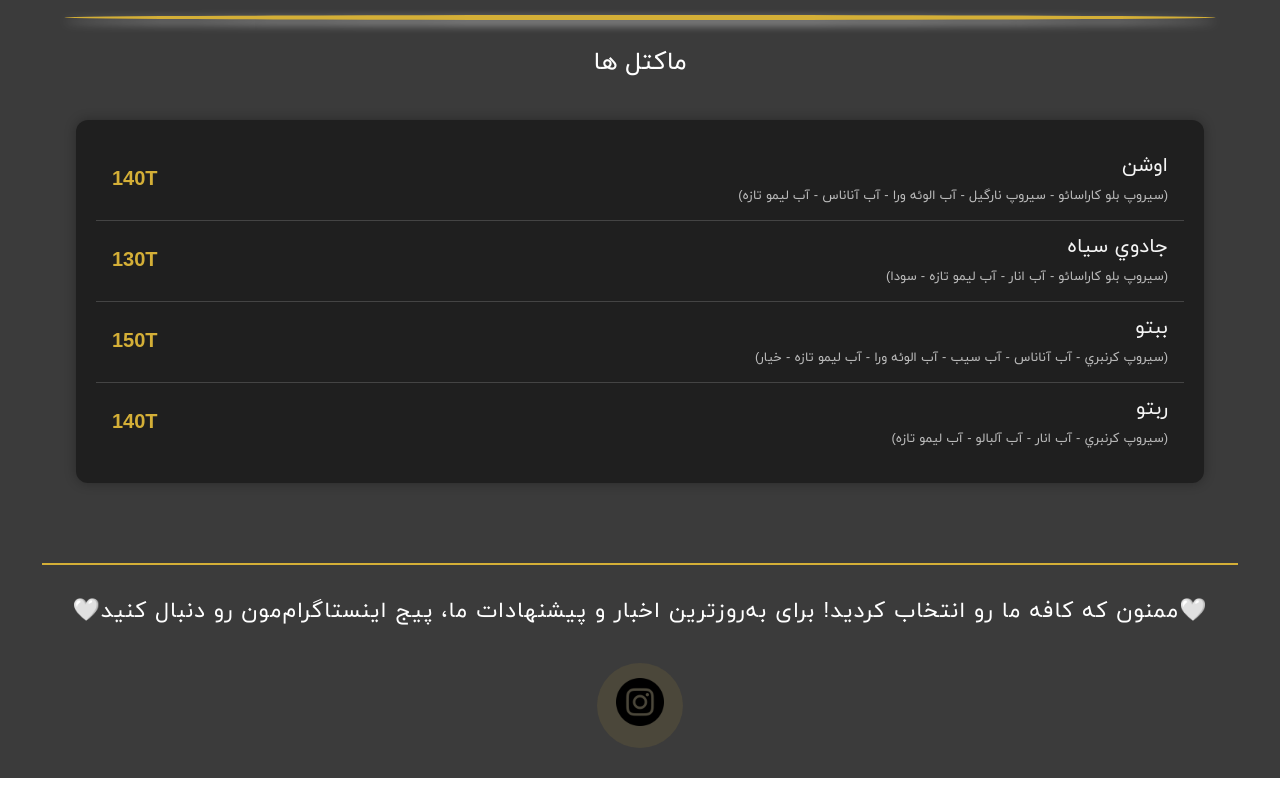
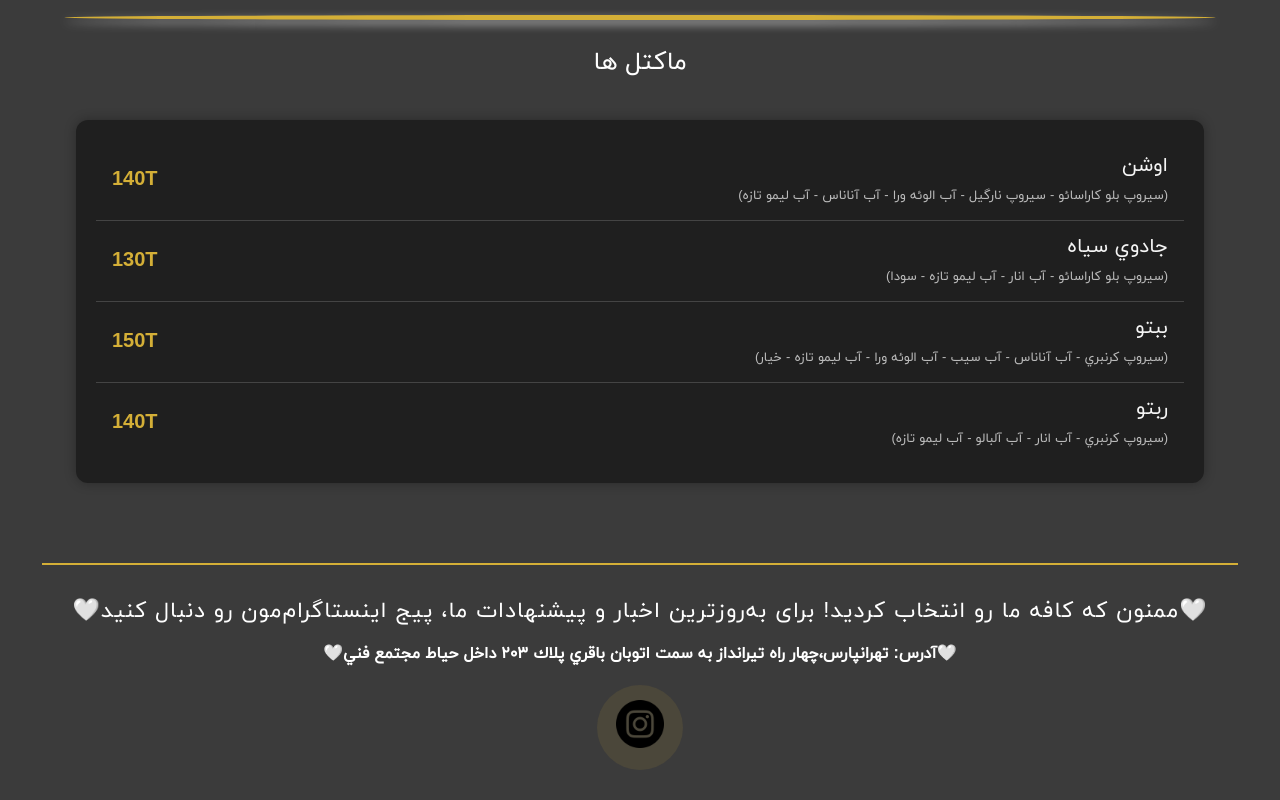
Before and after one commit to Kyarash123/coffee-to, a website: page index.html in a window 1280 px wide. Shown: the part 3651-4451 px from the top of the page. Before the commit the page ends 4429 px from the top, so only its background shows below. Drawn offline with Linux system fonts and the light colour scheme; files whose address does not match are found by name.

Commit message:
Update index.html

```diff
--- a/index.html
+++ b/index.html
@@ -196,6 +196,7 @@
           <footer class="footer">
             <div class="footer-content">
               <p>🤍ممنون که کافه ما رو انتخاب کردید! برای به‌روزترین اخبار و پیشنهادات ما، پیج اینستاگرام‌مون رو دنبال کنید🤍</p>
+                <h4 style: color: white font-family: coffee>🤍آدرس: تهرانپارس،چهار راه تيرانداز به سمت اتوبان باقري پلاك ٢٠٣ داخل حياط مجتمع فني🤍</h4>
               <a href="https://www.instagram.com/to_.coffee_?igsh=d3I1NGJienNheW9u" target="_blank" class="instagram-link">
                 <img src="./images/instagram.png" alt="Instagram" class="instagram-icon">
               </a>
```
